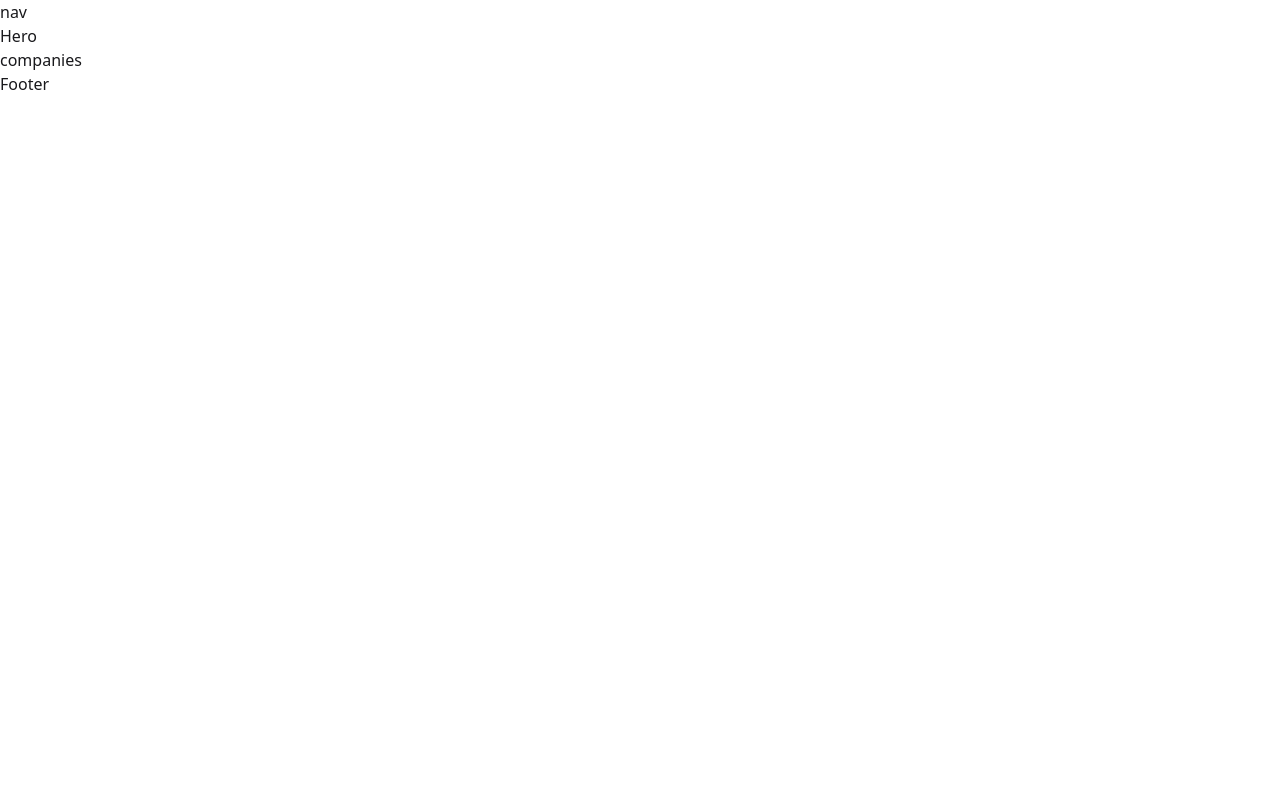
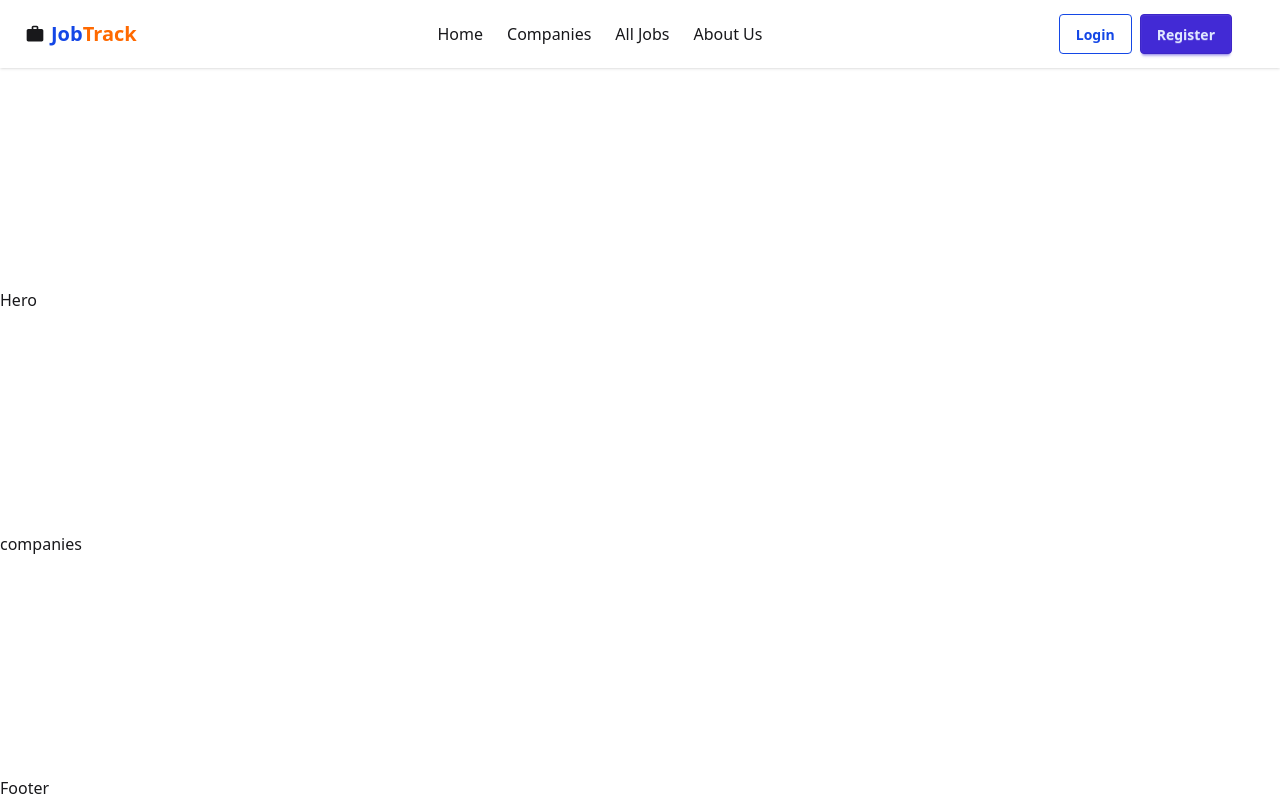
Before and after one commit to Shahriar-Utchas/JobTrack-React, a React (Vite) app: page / in a window 1280 px wide. Built offline with nearby package versions, Linux system fonts and the light colour scheme.

Commit message:
Navbar Added

```diff
--- a/package.json
+++ b/package.json
@@ -13,6 +13,7 @@
     "@tailwindcss/vite": "^4.1.5",
     "react": "^19.0.0",
     "react-dom": "^19.0.0",
+    "react-icons": "^5.5.0",
     "react-router": "^7.5.3",
     "tailwindcss": "^4.1.5"
   },
--- a/src/Components/Navbar/Navbar.jsx
+++ b/src/Components/Navbar/Navbar.jsx
@@ -1,10 +1,51 @@
-import React from 'react';
-
+import { Link } from 'react-router';
+import { MdOutlineWork } from "react-icons/md";
 const Navbar = () => {
     return (
-        <div>
-            <h1>Navbar</h1>
-        </div>
+        <nav className="navbar bg-base-100 shadow-sm">
+            {/* Navbar Start (Logo + Dropdown for mobile) */}
+            <div className="navbar-start">
+                <div className="dropdown">
+                    <label tabIndex={0} className="btn btn-ghost lg:hidden">
+                        <svg xmlns="http://www.w3.org/2000/svg" className="h-5 w-5" fill="none" viewBox="0 0 24 24" stroke="currentColor">
+                            <path strokeLinecap="round" strokeLinejoin="round" strokeWidth="2" d="M4 6h16M4 12h16M4 18h16" />
+                        </svg>
+                    </label>
+                    <ul tabIndex={0} className="menu menu-sm dropdown-content mt-3 z-[1] p-2 shadow bg-base-100 rounded-box w-52">
+                        <li><Link to="/">Home</Link></li>
+                        <li><Link to="/companies">Companies</Link></li>
+                        <li><Link to="/jobs">All Jobs</Link></li>
+                        <li><Link to="/about">About Us</Link></li>
+                    </ul>
+                </div>
+
+                {/* Logo */}
+                <Link to="/" className="btn btn-ghost text-xl">
+                    <MdOutlineWork />
+                    <span className="font-bold">
+                        <span className="text-blue-700">Job</span>
+                        <span className="text-orange-500">Track</span>
+                    </span>
+                </Link>
+
+            </div>
+
+            {/* Navbar Center (Visible on large screens) */}
+            <div className="navbar-center hidden lg:flex">
+                <ul className="menu menu-horizontal px-1 text-base font-medium">
+                    <li><Link to="/">Home</Link></li>
+                    <li><Link to="/companies">Companies</Link></li>
+                    <li><Link to="/jobs">All Jobs</Link></li>
+                    <li><Link to="/about">About Us</Link></li>
+                </ul>
+            </div>
+
+            {/* Navbar End (Auth Buttons) */}
+            <div className="navbar-end space-x-2 mx-10">
+                <Link to="/login" className="btn btn-outline  text-blue-700">Login</Link>
+                <Link to="/register" className="btn btn-primary ">Register</Link>
+            </div>
+        </nav>
     );
 };
 
--- a/src/Layouts/Root.jsx
+++ b/src/Layouts/Root.jsx
@@ -1,12 +1,17 @@
 import React from 'react';
 import { Outlet } from 'react-router';
+import Navbar from '../Components/Navbar/Navbar';
+import Footer from '../Components/Footer/Footer';
 
 const Root = () => {
     return (
         <>
-            <h1>nav</h1>
-            <Outlet></Outlet>
-            <h1>Footer</h1>
+            <div className='min-h-screen flex flex-col justify-between'>
+                <Navbar></Navbar>
+                <Outlet></Outlet>
+                <Footer></Footer>
+            </div>
+
         </>
     );
 };
```
Also changed, not shown: 1 other file (tests, documents, lock files or other folders).
